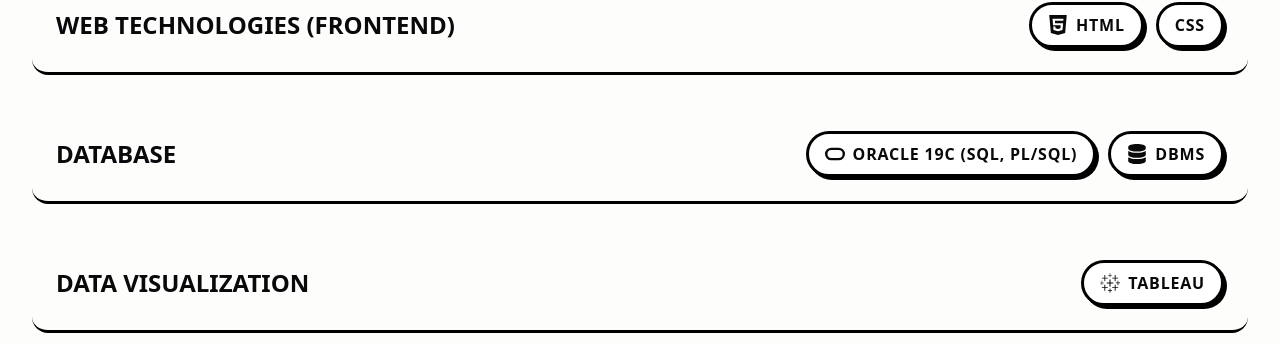
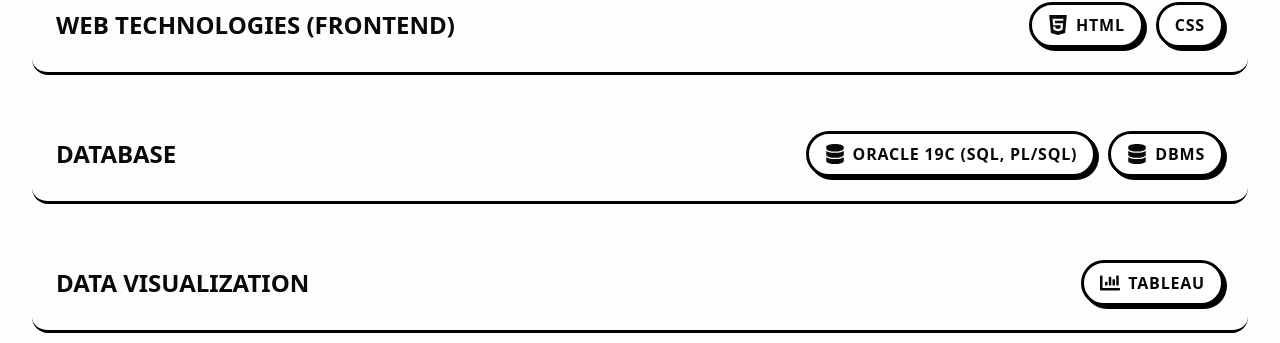
Before and after one commit to shankumar7/sportfolio, a Next.js app: page / in a window 1280 px wide. Shown: the part 2360-2703 px from the top of the page. Built offline with nearby package versions, Linux system fonts and the light colour scheme.

Commit message:
refactor: replace specialized icon imports with generic ones in skills component

```diff
--- a/src/components/Skills.tsx
+++ b/src/components/Skills.tsx
@@ -1,8 +1,8 @@
 "use client";
 
 import { motion } from "framer-motion";
-import { SiPython, SiC, SiHtml5, SiCss, SiOracle, SiTableau, SiUbuntu } from "react-icons/si";
-import { FaJava, FaDatabase, FaCode } from "react-icons/fa";
+import { SiPython, SiC, SiHtml5, SiCss, SiUbuntu } from "react-icons/si";
+import { FaJava, FaDatabase, FaCode, FaChartBar } from "react-icons/fa";
 
 const technicalSkills = [
   { category: "Programming Languages", skills: [
@@ -17,12 +17,12 @@
     ]
   },
   { category: "Database", skills: [
-      { name: "Oracle 19c (SQL, PL/SQL)", icon: SiOracle },
+      { name: "Oracle 19c (SQL, PL/SQL)", icon: FaDatabase },
       { name: "DBMS", icon: FaDatabase }
     ]
   },
   { category: "Data Visualization", skills: [
-      { name: "Tableau", icon: SiTableau }
+      { name: "Tableau", icon: FaChartBar }
     ]
   },
   { category: "Computer Science Fundamentals", skills: [
```
